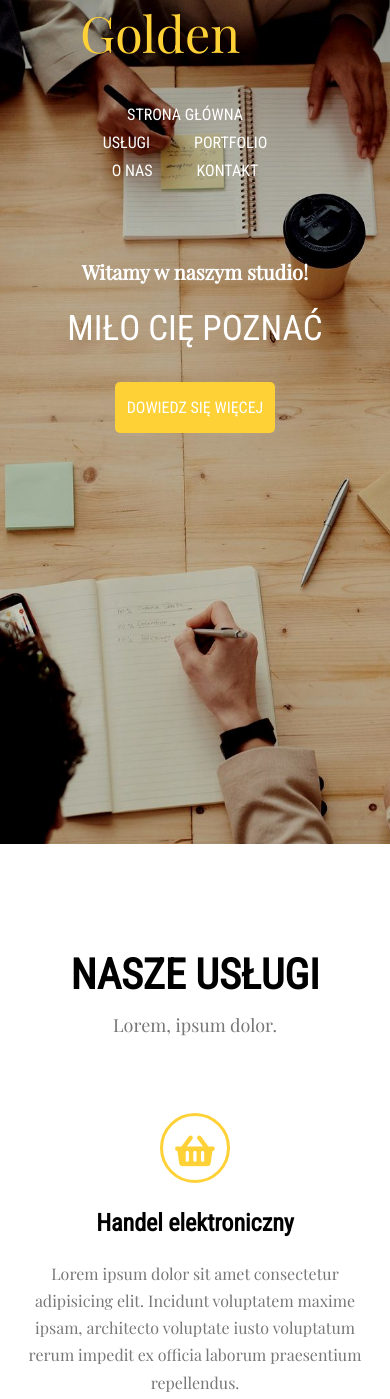
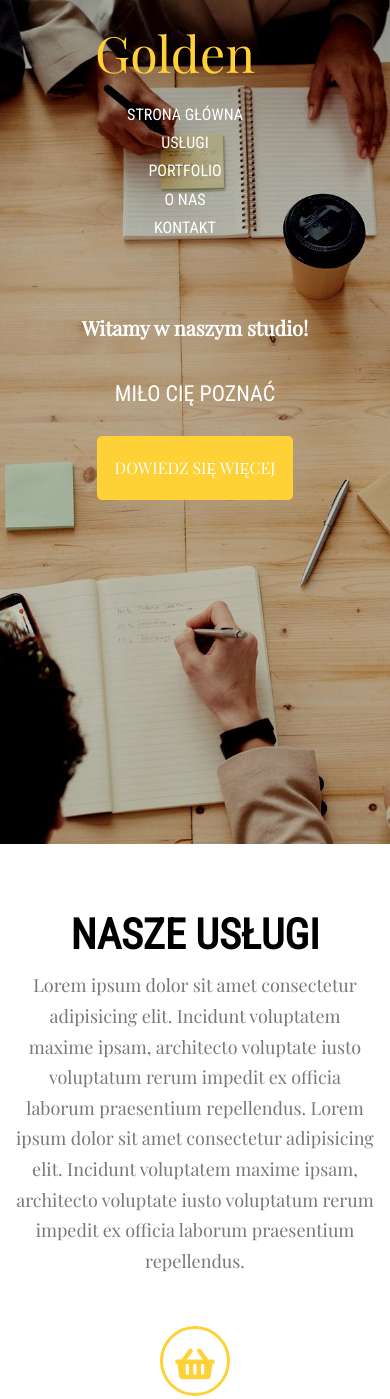
Before and after one commit to Pawelwgithub/task-runner-project, a website: page index.html in a window 390 px wide. Shown: the top 1399 px of the page. Drawn offline with nearby package versions, Linux system fonts and the light colour scheme.

Commit message:
Add html for logo. Correct styles of logo and of website. Add more example text in website

```diff
--- a/index.html
+++ b/index.html
@@ -13,7 +13,11 @@
 <body>
 
     <header class="splash">
-        <div class="container"></div>
+            <div class="container">
+                <div class="splash-logo">
+                    <a href="index.html" class="logo" title="Strona główna">Golden</a>
+                </div>
+                <div class="splash-menu">
                     <ul>
                         <li>
                             <a href="#">STRONA GŁÓWNA</a>
@@ -31,10 +35,12 @@
                             <a href="#">KONTAKT</a>
                         </li>
                     </ul>
+                </div>
                 <div class="splash-inner">
                     <h1 class="page-title">Witamy w naszym studio!</h1>
                     <h2 class="page-subtitle">MIŁO CIĘ POZNAĆ</h2>
                     <a href=# class="btn btn-one">DOWIEDZ SIĘ WIĘCEJ</a>
+                </div>
             </div>
         </div>
     </header>
@@ -43,7 +49,9 @@
         <div class="container">
             <div class="section-title">
                 <h1>NASZE USŁUGI</h1>
-                <p>Lorem, ipsum dolor.</p>
+                <p>Lorem ipsum dolor sit amet consectetur adipisicing elit. Incidunt voluptatem maxime ipsam, architecto voluptate iusto voluptatum rerum impedit ex officia laborum praesentium repellendus.
+                    Lorem ipsum dolor sit amet consectetur adipisicing elit. Incidunt voluptatem maxime ipsam, architecto voluptate iusto voluptatum rerum impedit ex officia laborum praesentium repellendus.
+                </p>
             </div>
             <div class="our-services">
                 <div class="services">
@@ -69,7 +77,9 @@
         <div class="container">
             <div class="section-title">
                 <h1>NASZE PORTFOLIO</h1>
-                <p>Lorem, ipsum dolor.</p>
+                <p>Lorem ipsum dolor sit amet consectetur adipisicing elit. Incidunt voluptatem maxime ipsam, architecto voluptate iusto voluptatum rerum impedit ex officia laborum praesentium repellendus.
+                    Lorem ipsum dolor sit amet consectetur adipisicing elit. Incidunt voluptatem maxime ipsam, architecto voluptate iusto voluptatum rerum impedit ex officia laborum praesentium repellendus.
+                </p>
             </div>
             <div class="our-portfolio-wrapper">
                 <div class="portfolio">
--- a/sass/style.scss
+++ b/sass/style.scss
@@ -25,7 +25,7 @@ body {
 .container {
     max-width: 1140px;
     margin: 0 auto;
-    padding: 0 20px;
+    padding: 0 16px;
 }
 
 section {
@@ -65,13 +65,13 @@ section {
 
 .section-title h1 {
     font-size: 42px;
-    margin: 40px 0 0 0;
+    margin: 0 0;
     font-family: 'Roboto Condensed', sans-serif;
 }
 
 .section-title p {
     font-size: 18px;
-    margin: 0 0 72px 0;
+    margin: 0 0 50px 0;
     font-family: 'Playfair Display', serif;
     color: #777777;
 }
@@ -84,7 +84,7 @@ section {
 
 /* Splash */
 
-.splash ul::before {
+/*.splash-menu ul::before {
     content: "Golden";
     position: absolute;
     font-size: 60px;
@@ -94,28 +94,42 @@ section {
     left: 150px;
     color: #fed136;
     z-index: 1;
+}*/
+
+.splash .splash-logo a {
+    content: "Golden";
+    position: absolute;
+    font-size: 60px;
+    font-family: 'Playfair Display', serif;
+    line-height: 2.5;
+    top: -5px;
+    left: 150px;
+    color: #fed136;
+    z-index: 1;
+    text-decoration: none;
 }
 
-.splash ul {
-    padding: 50px 150px 0 0;
+.splash-menu ul {
+    padding: 50px 25px 0 0;
     margin: 0;
     list-style-type: none;
     text-align: right;
 }
-.splash li {
+
+.splash-menu li {
     display: inline-block;
     margin: 0 20px 0 0;
     position: relative;
 }
 
-.splash a {
+.splash-menu a {
     text-decoration: none;
     color: #ffffff;
     font-family: 'Roboto Condensed', sans-serif;
     padding: 10px;
 }
 
-.splash a:hover {
+.splash-menu a:hover {
     background: #fed136;
     border-radius: 20px;
     text-decoration: none;
@@ -123,14 +137,14 @@ section {
     border-style: solid;
     background-color: transparent;
     color: #fed136;
-  }
+}
 
 .splash {
     height: 100vh;
     position: relative;
     color: #ffffff;
     background-image: url("../images/splash.jpg");
-    background-position: center center;
+    background-position: center;
     background-size: cover;
     background-attachment: fixed;
 }
@@ -143,8 +157,6 @@ section {
         max-width: 100%;
     }
 }
-
-
 
 .page-title {
     margin: 140px 0 0 0;
@@ -273,10 +285,14 @@ footer .page-footer i:hover {
 
 @media (max-width: 767px) {
 
-    .splash ul::before {
+    section {
+        padding: 55px 0 20px 0;
+    }
+
+    .splash .splash-logo a {
         font-size: 50px;
-        top: -30px;
-        left: 80px;
+        top: -10px;
+        left: 95px;
     }
 
     .splash ul {
@@ -291,12 +307,16 @@ footer .page-footer i:hover {
     }
 
     .page-subtitle {
-        margin: 10px 0 0 0;
-        font-size: 35px;
+        margin: 30px 0 0 0;
+        font-size: 22px;
     }
 
     .our-services .services {
         flex: auto;
+    }
+
+    .services p {
+        margin: 0 0 50px 0;
     }
 
     .our-portfolio-wrapper .portfolio {
```
Also changed, not shown: css/style.css, 1 other file. Lines whose indentation alone changed are shown as unchanged.
